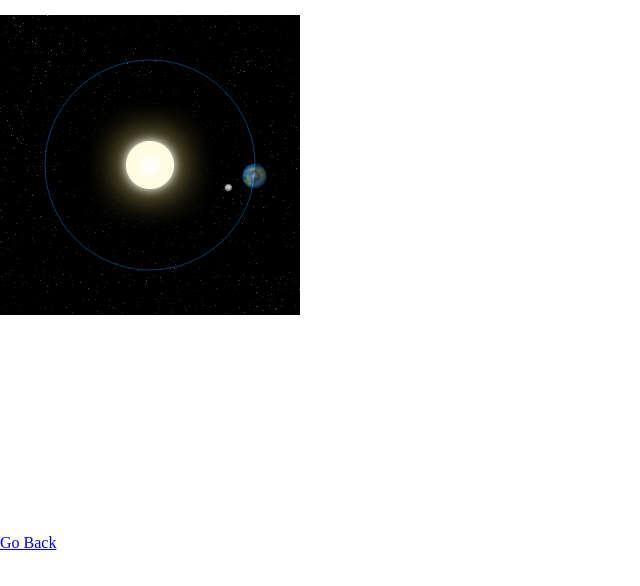
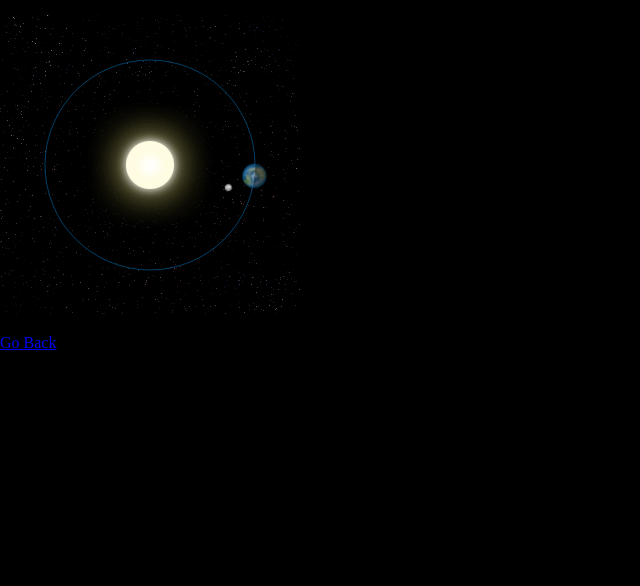
Before and after one commit to brainfeaster/brainfeaster.github.io, a browser extension: page index.html in a window 1280 px wide. Shown: the whole page, without its empty margins (0-640 px from the left). Drawn offline with Linux system fonts and the light colour scheme.

Commit message:
Update index.html

```diff
--- a/index.html
+++ b/index.html
@@ -39,9 +39,9 @@
 
         <title>Brainfeaster - home page</title>
     </head>
-    <body>
+    <body style="background: black;">
 
-            <canvas style="margin:15px auto" id="canvas" width="500" height="500"></canvas>
+            <canvas style="margin:15px auto" id="canvas" width="300" height="300"></canvas>
 
         <br/>
         <a href="https://sanjaipk.github.io" style="margin-left:15px auto">Go Back <a>
```
